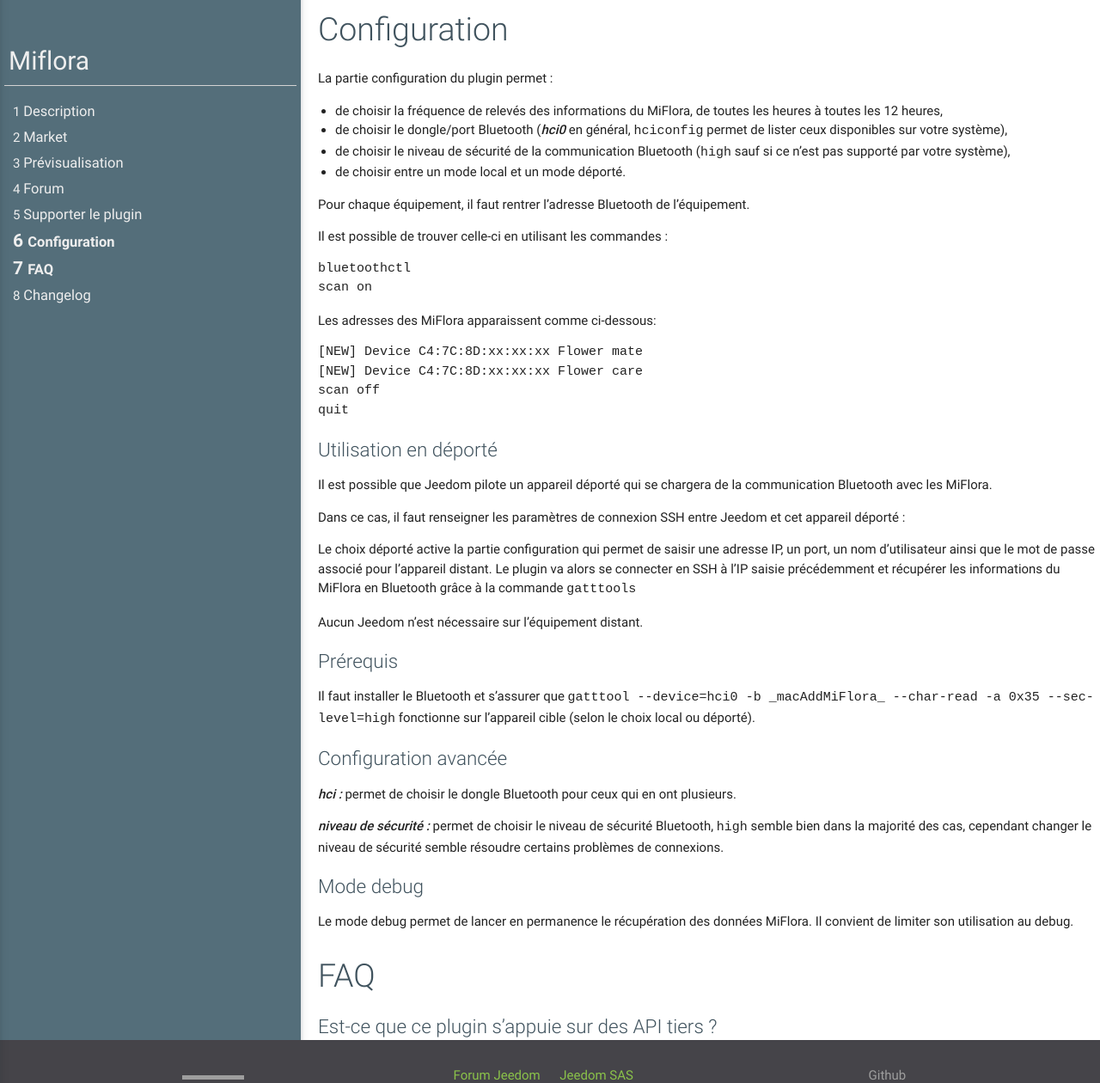
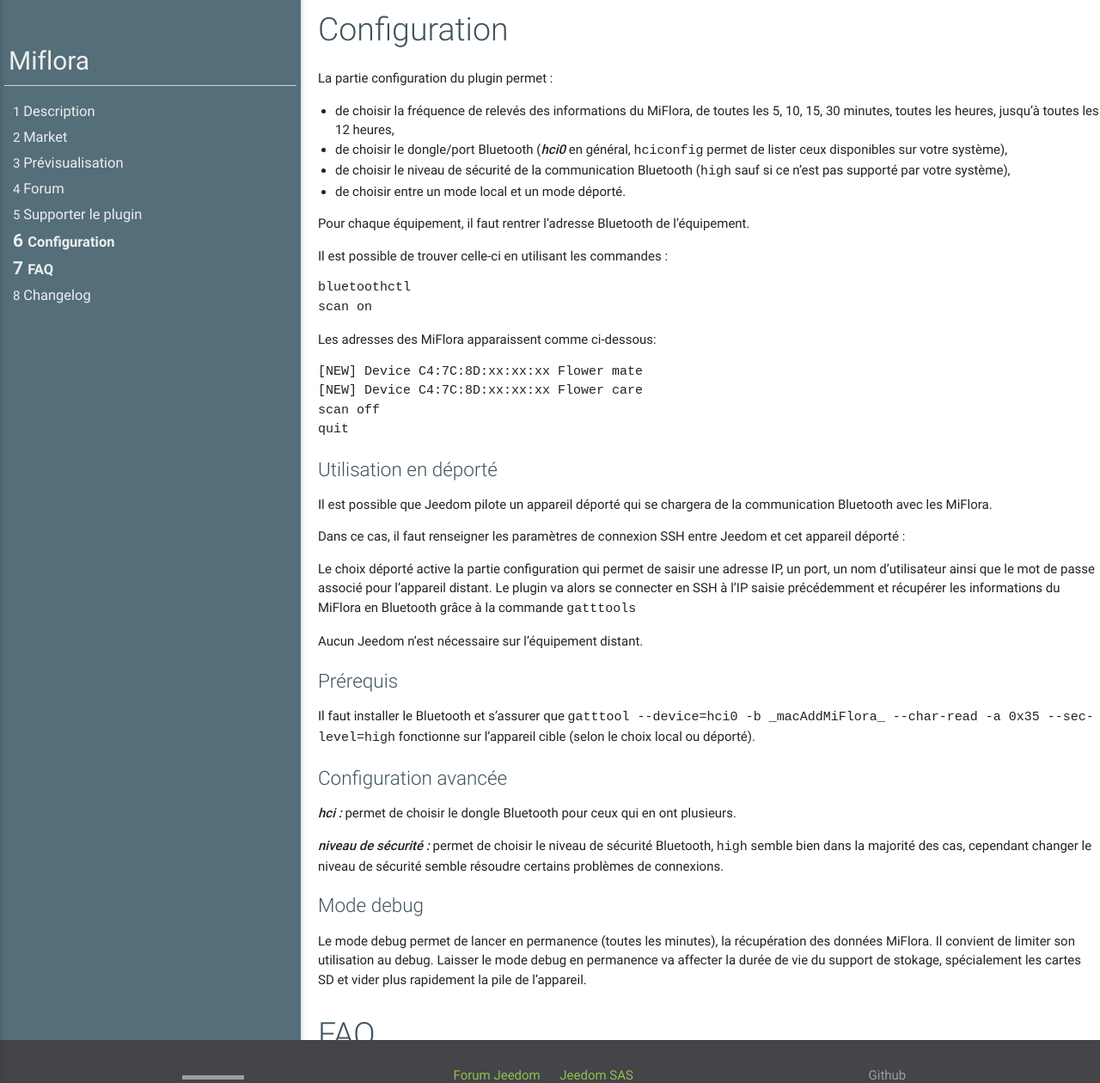
Before and after one commit to NextDom/plugin-MiFlora, a Jekyll site: the page built from docs/fr_FR/index.md, in a window 1280 px wide and 1400 px high, scrolled down 1133 px. Shown: the part 140-1400 px from the top of the window at 86% size. Built offline with Jekyll 4.4.1, drawn with Linux system fonts in a browser that asks for light colours; our own code applies the rules of GitHub Pages for plain Markdown files; some of the changed text lies outside the part shown; grey boxes are pictures that could not be loaded.

Commit message:
MAJ de la doc

```diff
--- a/docs/fr_FR/changelog.md
+++ b/docs/fr_FR/changelog.md
@@ -1,13 +1,16 @@
 # Changelog
 
-### Version 2.0.1
+### Version 2.0.2 - En cours de développement
+* Gestion du rafraichissement inferieur à une heure
+
+### Version 2.0.1: Mars 2018
 * Amélioration du code sans changement fonctionnel
   * Déplacement du script python dans ressources
   * mise en place de travis-ci
   * correction des warnings lint python
   * Correction de la documentation
 
-### Version 2.0.0
+### Version 2.0.0: Mars 2018
 
 * Migration de la documentation au format markdown et intégration dans le template Jeedom-Plugins-Extra
 
--- a/docs/fr_FR/configuration.md
+++ b/docs/fr_FR/configuration.md
@@ -2,7 +2,7 @@
 
 La partie configuration du plugin permet :
 
-* de choisir la fréquence de relevés des informations du MiFlora, de toutes les heures à toutes les 12 heures,
+* de choisir la fréquence de relevés des informations du MiFlora, de toutes les 5, 10, 15, 30 minutes, toutes les heures, jusqu'à toutes les 12 heures,
 * de choisir le dongle/port Bluetooth (**_hci0_** en général, `hciconfig` permet de lister ceux disponibles sur votre système),
 * de choisir le niveau de sécurité de la communication Bluetooth (`high` sauf si ce n'est pas supporté par votre système),
 * de choisir entre un mode local et un mode déporté.
@@ -47,4 +47,5 @@
 
 ### Mode debug
 
-Le mode debug permet de lancer en permanence le récupération des données MiFlora. Il convient de limiter son utilisation au debug.
+Le mode debug permet de lancer en permanence (toutes les minutes), la récupération des données MiFlora. Il convient de limiter son utilisation au debug.
+Laisser le mode debug en permanence va affecter la durée de vie du support de stokage, spécialement les cartes SD et vider plus rapidement la pile de l'appareil.
```
